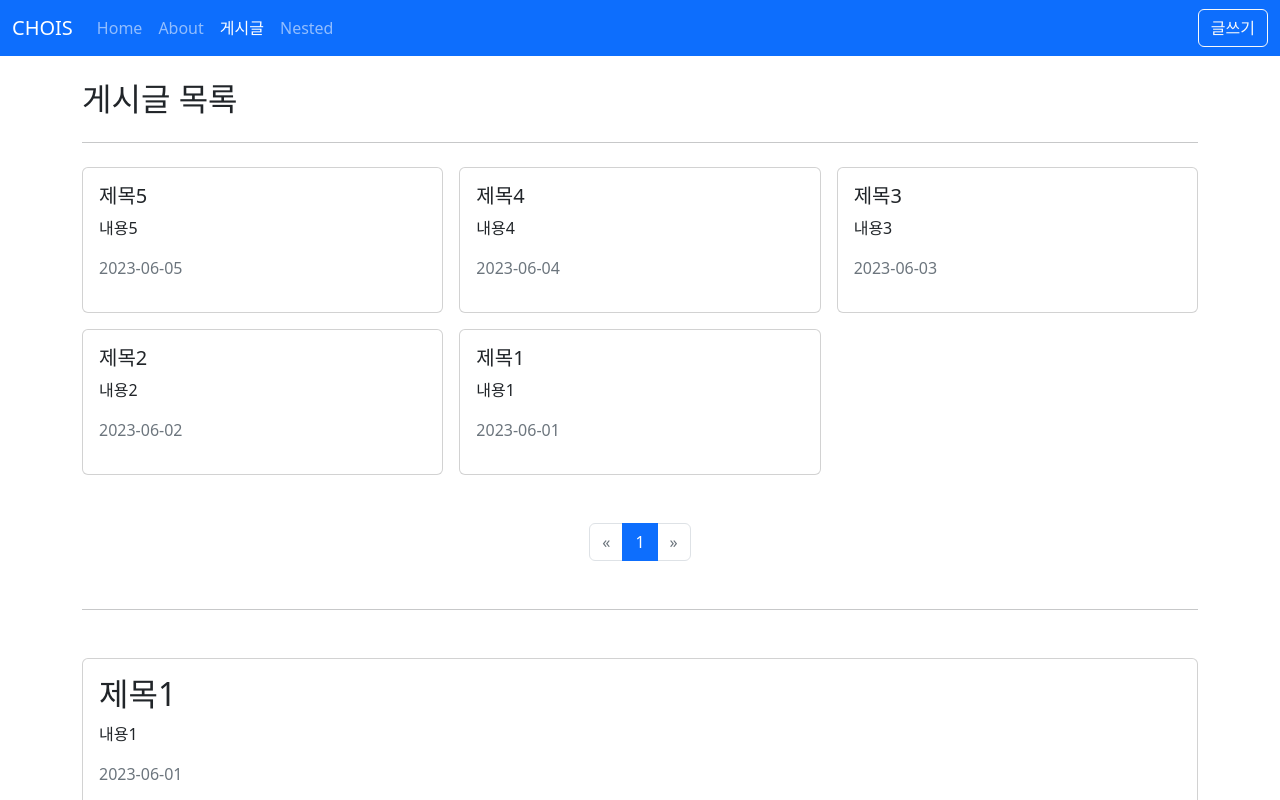
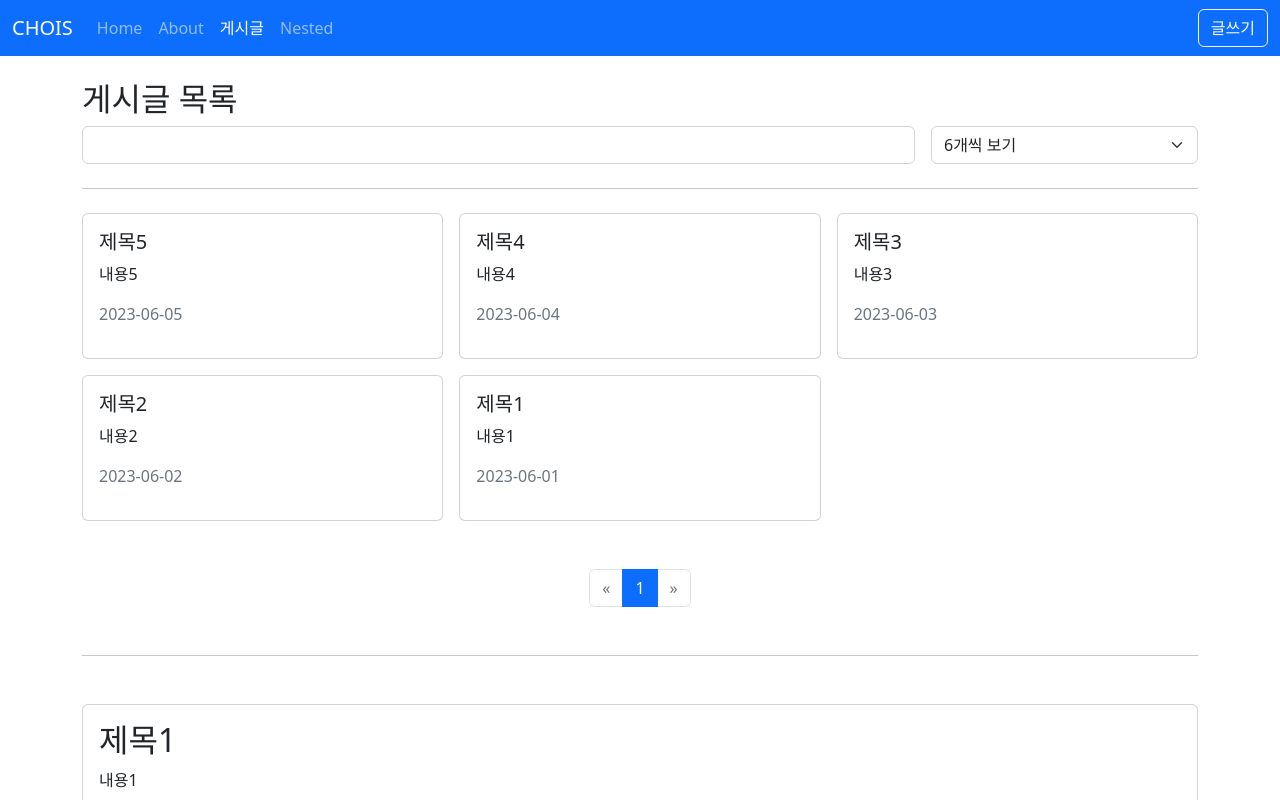
Before and after one commit to codeblue25/learn-vue3, a Vue app in the folder practice-vue3/: page /posts in a window 1280 px wide. Shown: the top 800 px of the page. Built offline with nearby package versions, Linux system fonts and the light colour scheme; data requests are answered from the project's data file.

Commit message:
Implement search-input and select-box

```diff
--- a/practice-vue3/src/views/posts/PostListView.vue
+++ b/practice-vue3/src/views/posts/PostListView.vue
@@ -1,6 +1,20 @@
 <template>
   <div>
     <h2>게시글 목록</h2>
+    <form @submit.prevent>
+      <div class="row g-3">
+        <div class="col">
+          <input v-model="params.title_like" type="text" class="form-control" />
+        </div>
+        <div class="col-3">
+          <select v-model="params._limit" class="form-select">
+            <option value="3">3개씩 보기</option>
+            <option value="6">6개씩 보기</option>
+            <option value="9">9개씩 보기</option>
+          </select>
+        </div>
+      </div>
+    </form>
     <hr class="my-4" />
     <div class="row g-3">
       <div v-for="post in posts" :key="post.id" class="col-4">
@@ -72,6 +86,7 @@
   _order: 'desc',
   _limit: 6,
   _page: 1,
+  title_like: '',
 });
 
 const totalCount = ref(0);
```
